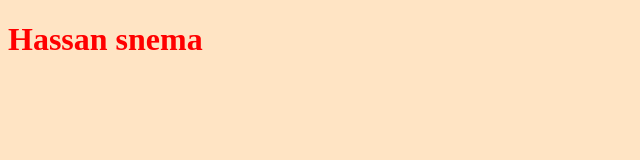
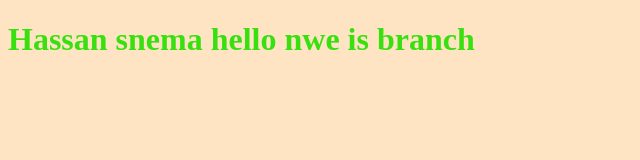
Before and after one commit to Hassansnema/myproject1, a plain HTML site: page index.html in a window 1280 px wide. Shown: the whole page, without its empty margins (0-640 px from the left). Drawn offline with Linux system fonts and the light colour scheme.

Commit message:
updategit status

```diff
--- a/index.html
+++ b/index.html
@@ -8,7 +8,7 @@
     <title>Document</title>
 </head>
 <body>
-    <h1>Hassan snema</h1>
+    <h1>Hassan snema hello nwe is branch </h1>
 </body>
 <script src="app.js"></script>
 </html>
--- a/style.css
+++ b/style.css
@@ -1,5 +1,5 @@
 h1 {
-color: red;
+color: rgb(57, 224, 15);
 }
 body{
     background-color: bisque;
```
